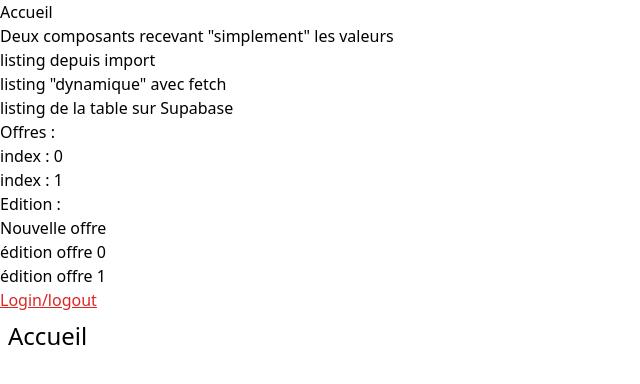
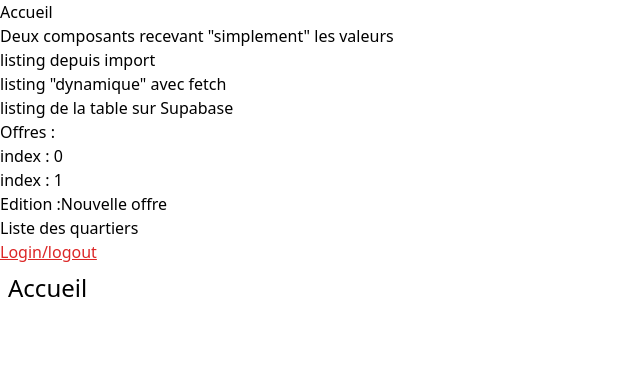
Before and after one commit to ppierre/exemple-basic-composants-code-ts, a Vue app: page / in a window 1280 px wide. Shown: the top 384 px of the page, without its empty margins (0-640 px from the left). Built offline with nearby package versions, Linux system fonts and the light colour scheme; what @formkit/vue would draw is missing.

Commit message:
Maj menu pour quartiers

```diff
--- a/src/App.vue
+++ b/src/App.vue
@@ -26,14 +26,8 @@
         <li><routerLink to="/offre/1">index : 1</routerLink></li>
       </ul>
     </li>
-    <li>
-      Edition :
-      <ul>
-        <li><routerLink to="/edit/new">Nouvelle offre</routerLink></li>
-        <li><routerLink to="/edit/0">édition offre 0</routerLink></li>
-        <li><routerLink to="/edit/1">édition offre 1</routerLink></li>
-      </ul>
-    </li>
+    <li><routerLink to="/edit/new">Edition :Nouvelle offre</routerLink></li>
+    <li><routerLink to="/quartier">Liste des quartiers</routerLink></li>
     <li>
       <router-link class="text-red-600 underline" to="/login-logout">
         Login/logout
```
